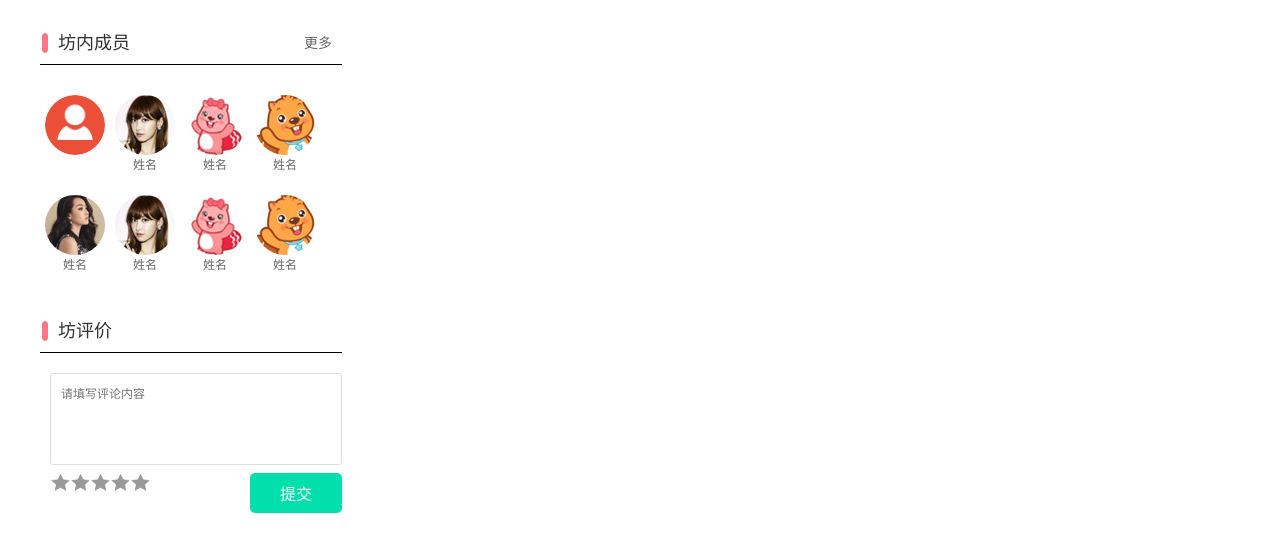
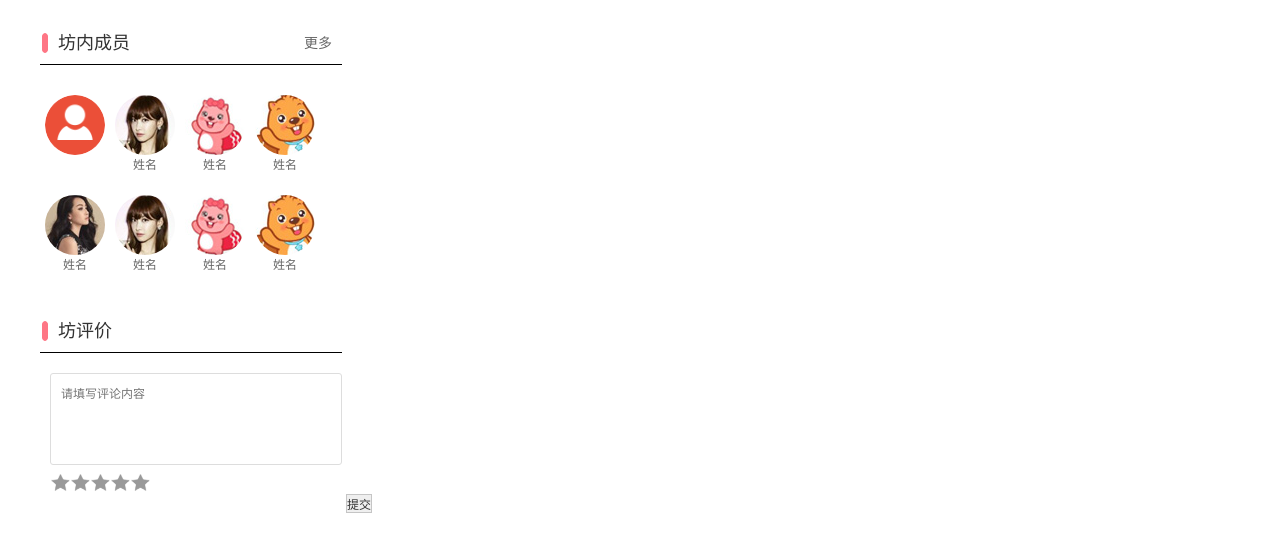
Before and after one commit to hongwe/quanpin, a plain HTML site: page pjcenter/in.html in a window 1280 px wide. Shown: the part 812-1352 px from the top of the page. Drawn offline with Linux system fonts and the light colour scheme.

Commit message:
0.9.7.2     修改

```diff
--- a/css/project.css
+++ b/css/project.css
@@ -242,3 +242,4 @@ dd{ height: 25px; padding: 10px 5px; border-bottom: 1px dashed #eeeeee; line-hei
 .container .tip{ position: relative; display: inline-block;width: 30px; cursor: pointer; }
 .container .tippop{ position: absolute; top:22px; left: -50px; display: none; width: 100px; min-height: 30px; background: #171818;  border-radius: 5px; padding: 5px; text-align: center;z-index: 50;}
 .container .tippop .pjt{ position: absolute; background: url("../images/center/psanjiao.png") no-repeat top center; width: 68px; height: 10px; top: -5px; left: 20px;}
+.pingjiabar .pjinput .btnc06c{position: absolute; right: -30px; bottom: 10px;}
--- a/pjcenter/in.html
+++ b/pjcenter/in.html
@@ -134,7 +134,7 @@
                         </ul>
                     </div>
                     <div class="clear"></div>
-                    <input type="button" value="提交" class="btnc06">
+                    <input type="button" value="提交" class="btnc06c">
                 </div>
 
 
```
